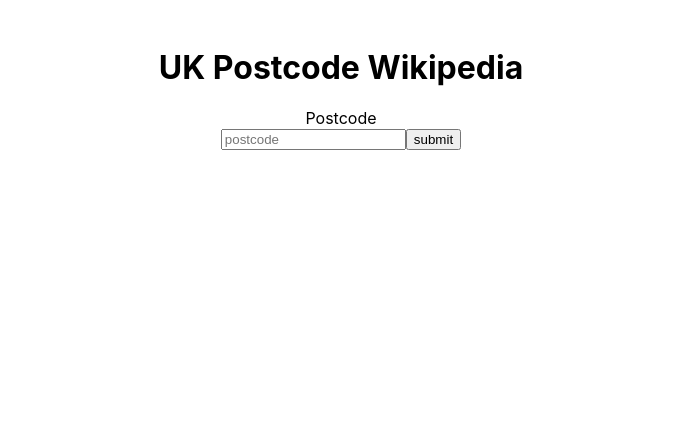
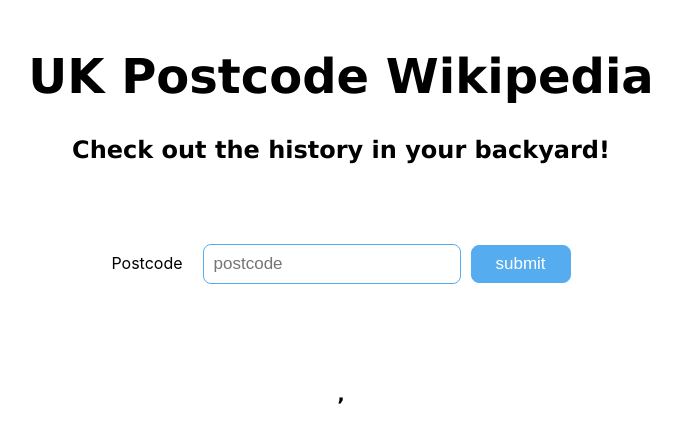
Before and after one commit to Tracht/pcw, a React (Create React App) app: page / in a window 1280 px wide. Shown: the top 442 px of the page, without its empty margins (299-980 px from the left). Built offline with nearby package versions, Linux system fonts and the light colour scheme.

Commit message:
Moves location into Cards, updates styling

```diff
--- a/src/App.js
+++ b/src/App.js
@@ -82,9 +82,7 @@ function App() {
 
       <Header
         title="UK Postcode Wikipedia"
-        location={location}
-        latitude={latitude}
-        longitude={longitude}
+        subtitle="Check out the history in your backyard!"
       />
 
       <SearchForm
@@ -99,6 +97,7 @@ function App() {
 
       <Cards
         results={wikiResult}
+        location={location}
         latitude={latitude}
         longitude={longitude}
       />
--- a/src/components/card-title.js
+++ b/src/components/card-title.js
@@ -1,7 +1,7 @@
 const CardTitle = props => {
     const { title } = props;
     return (
-        <p>{title}</p>
+        <h3>{title}</h3>
     );
   };
 
--- a/src/components/cards-header.js
+++ b/src/components/cards-header.js
@@ -1,9 +1,11 @@
 const CardsHeader = props => {
-    const { results } = props;
+    const { results, location, latitude, longitude } = props;
 
     return (
         <div className="cards-header">
-            <h4>{results && `${results.length} results`}</h4>
+            <h3>{location}</h3>
+            <h3>{latitude}, {longitude}</h3>
+            <h4>{results && `${results.length} results`  }</h4>
         </div>
     );
   };
--- a/src/components/cards.css
+++ b/src/components/cards.css
@@ -3,10 +3,6 @@
     align-items: center;
     text-align: center;
     margin-top: 100px;
-}
-
-.cards-header {
-    text-transform: uppercase;
 }
 
 .cards-body {
@@ -16,21 +12,30 @@
     margin-top: 40px;
 }
 
+.cards-header {
+    margin-bottom: 80px;
+}
+
+.cards-header h3{
+    text-transform: uppercase;
+    font-family: Verdana;
+}
+
 .card {
     display: grid;
     grid-template-rows: max-content 200px 1fr;
-    border: 1px #e1e8ee solid;
+    border: 1px #E1E8ED solid;
     border-radius: 8px;
     padding-top: 8px;
-    padding-bottom: 8px;
+    padding-bottom: 20px;
 
-    background:#e1e8ee;
-    /* box-shadow: 0 6px 10px rgba(0,0,0,.08), 0 0 6px rgba(0,0,0,.05); */
-    transition: .2s ease-in-out;
+    background: #E1E8ED;
+    box-shadow: 0 6px 10px rgba(0,0,0,.08), 0 0 6px rgba(0,0,0,.05);
+    transition: .1s ease-in-out;
 }
 
 .card:hover{
-    transform: scale(1.06);
+    transform: scale(1.03);
     box-shadow: 0 10px 20px rgba(0,0,0,.12), 0 4px 8px rgba(0,0,0,.06);
 }
 
@@ -39,6 +44,17 @@
     padding-right: 4px;
 }
 
+.card p {
+    padding-top: 20px;
+}
+
+.card a {
+    text-decoration: none;
+}
+
+.card a:hover {
+    text-decoration: underline;
+}
 
 .card img {
     padding-top: 12px;
--- a/src/components/cards.js
+++ b/src/components/cards.js
@@ -3,12 +3,17 @@ import Card from './card';
 import CardsHeader from './cards-header';
 
 const Cards = props => {
-    const { results, latitude, longitude } = props;
+    const { results, location, latitude, longitude } = props;
 
     return(
     <div className="cards-container">
 
-        <CardsHeader results={props.results}/>
+        <CardsHeader
+            results={results}
+            location={location}
+            latitude={latitude}
+            longitude={longitude}
+        />
 
         <div className="cards-body">
             { results && results.map(result => {
--- a/src/components/header.css
+++ b/src/components/header.css
@@ -1,3 +1,12 @@
 .header-container{
     text-align: center;
+    font-family: Verdana;
 }
+
+h1 {
+    font-size: 48px;
+}
+
+h2 {
+    font-size: 24px;
+}
--- a/src/components/header.js
+++ b/src/components/header.js
@@ -1,13 +1,12 @@
 import './header.css';
 
 const Header = props => {
-  const { title, location, latitude, longitude } = props;
+  const { title, subtitle } = props;
 
   return (
     <div className="header-container">
         <h1>{title}</h1>
-        { location ? <h3> {location} </h3> : null }
-        { latitude && longitude ? <h4>({latitude}, {longitude}) </h4> : null }
+        <h2>{subtitle}</h2>
     </div>
   );
 };
--- a/src/components/searchForm.css
+++ b/src/components/searchForm.css
@@ -1,7 +1,35 @@
 .search-container{
     text-align: center;
+    margin-top: 80px;
+    margin-bottom: 80px;
 }
 
 .form {
     display: inline-block;
 }
+
+.search-form input, button {
+    border: 1px solid #55ACEE;
+    border-radius: 8px;
+    height: 38px;
+    padding: 0 10px;
+    outline: none;
+    font-size: 17px;
+}
+
+.search-form button {
+    width: 100px;
+    background: #55ACEE;
+    color: white;
+}
+
+.search-form input {
+    width: 236px;
+    margin-left: 20px;
+    margin-right: 10px;
+}
+
+.search-form input:focus {
+        background: #CCD6DD;
+
+}
--- a/src/components/searchForm.js
+++ b/src/components/searchForm.js
@@ -5,14 +5,14 @@ const SearchForm = props => {
 
     return(
         <div className="search-container">
-            <form onSubmit={onSubmit}>
-                <label htmlFor={inputText}>{label}</label> <br></br>
-
-                <input type="text" placeholder={inputText}
-                    id={inputText} name={inputText}
-                    value={inputValue} onChange={onInputChange}
-                />
-
+            <form onSubmit={onSubmit} className="search-form">
+                <label>
+                    <span>{label}</span>
+                    <input type="text" placeholder={inputText}
+                        id={inputText} name={inputText}
+                        value={inputValue} onChange={onInputChange}
+                    />
+                </label>
                 <button type="submit" value="Submit">{submitText}</button>
             </form>
 
```
